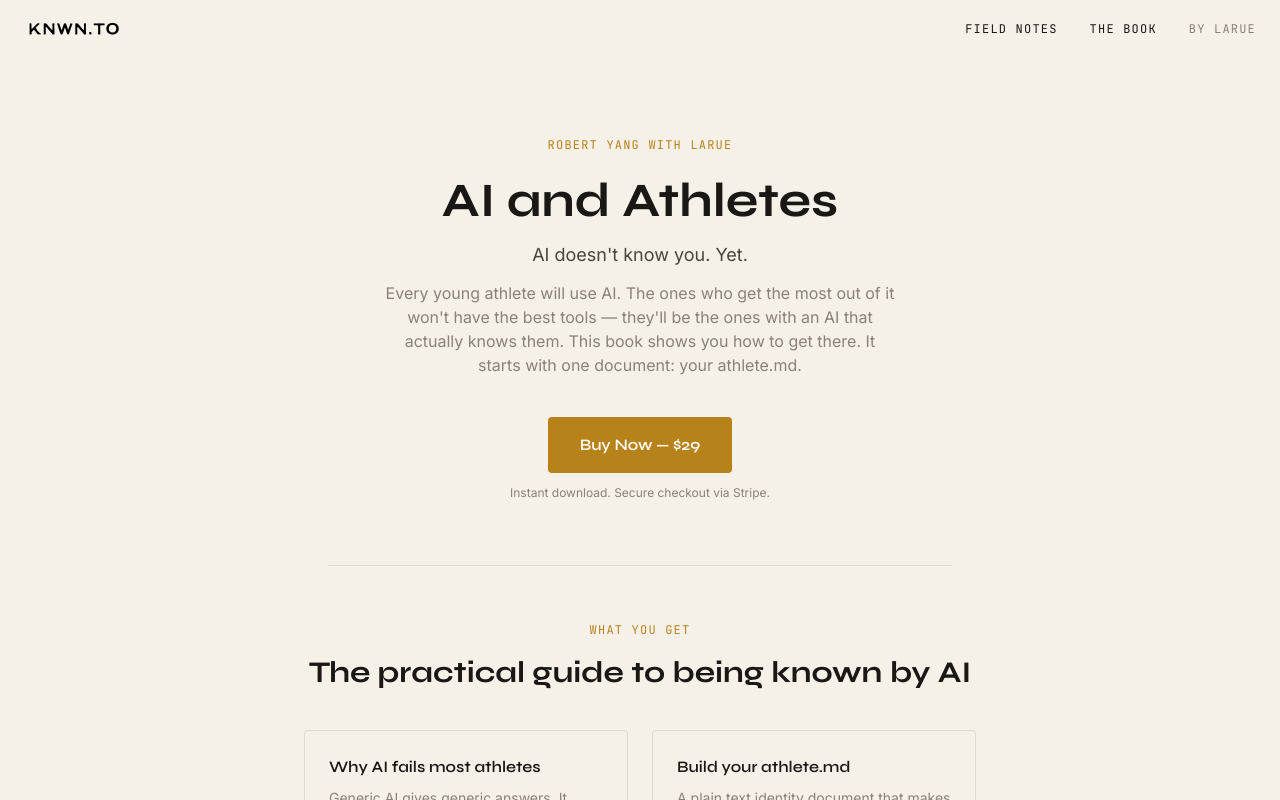
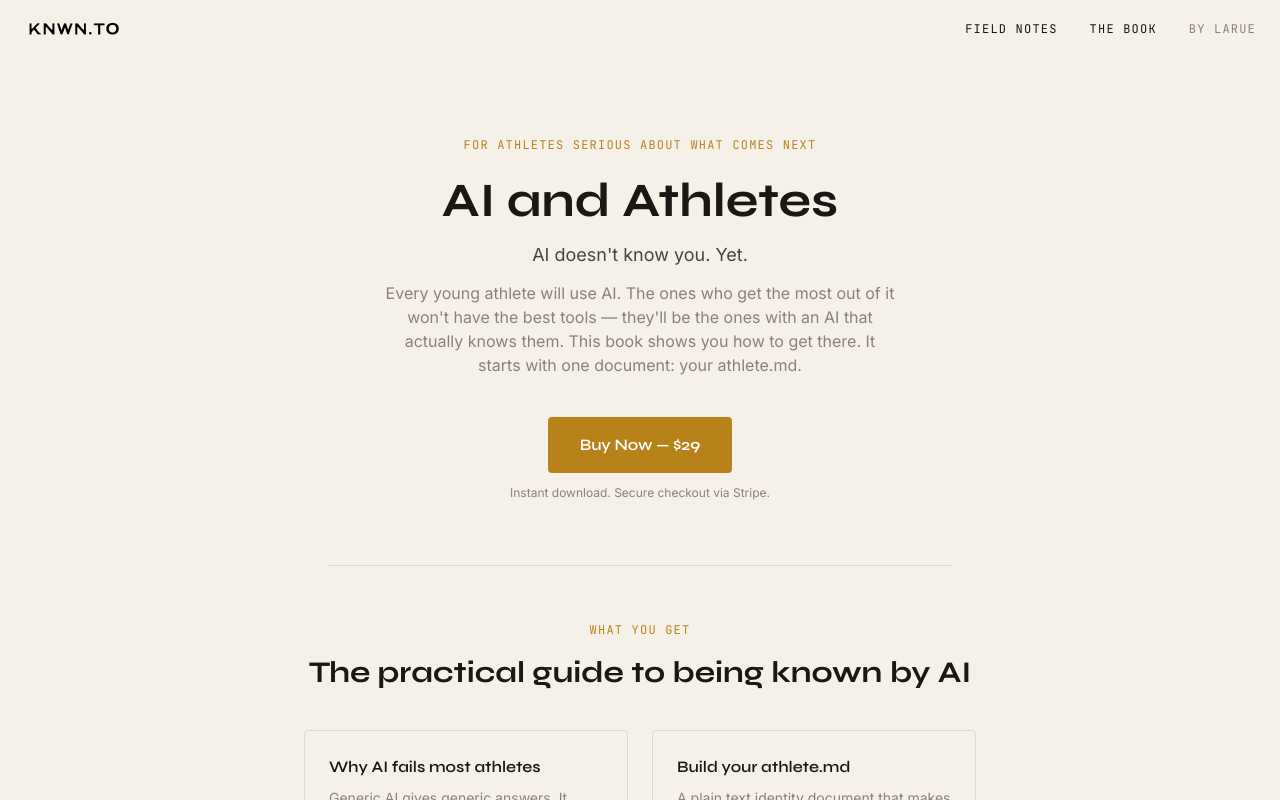
Before and after one commit to larueagent/knwn.to, a Next.js app: page /book in a window 1280 px wide. Shown: the top 800 px of the page. Built offline with nearby package versions, Linux system fonts and the light colour scheme; no server answers.

Commit message:
Update page.tsx eyebrow line

```diff
--- a/app/book/page.tsx
+++ b/app/book/page.tsx
@@ -71,7 +71,7 @@ export default function BookPage() {
     <main className="min-h-screen bg-parchment flex flex-col">
       <Nav />
       <section className="flex flex-col items-center text-center px-6 pt-20 pb-16">
-        <p className="font-mono text-xs tracking-widest uppercase text-[#B8821A] mb-6">Robert Yang with LaRue</p>
+        <p className="font-mono text-xs tracking-widest uppercase text-[#B8821A] mb-6">For athletes serious about what comes next</p>
         <h1 className="font-syne font-bold text-4xl sm:text-5xl text-[#1A1714] mb-4 leading-tight">AI and Athletes</h1>
         <p className="font-inter text-lg text-[#4A443E] max-w-xl mb-3">AI doesn&apos;t know you. Yet.</p>
         <p className="font-inter text-base text-[#8A8178] max-w-lg mb-10">Every young athlete will use AI. The ones who get the most out of it won&apos;t have the best tools — they&apos;ll be the ones with an AI that actually knows them. This book shows you how to get there. It starts with one document: your athlete.md.</p>
```
